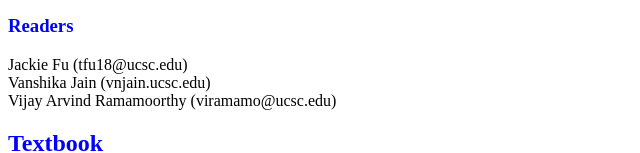
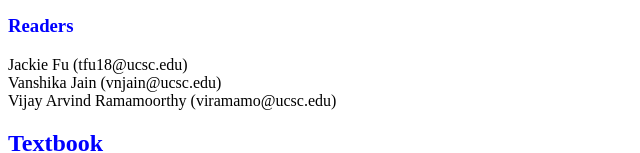
Before and after one commit to ddb210/cse102f25, a plain HTML site: page index.html in a window 1280 px wide. Shown: the part 650-803 px from the top of the page, 0-640 px from the left. Drawn offline with Linux system fonts and the light colour scheme.

Commit message:
Update index.html

```diff
--- a/index.html
+++ b/index.html
@@ -216,7 +216,7 @@ Pragya Maruwada (pmaruwad@ucsc.edu)
 
 <h3>Readers</h3>
 <p>Jackie Fu (tfu18@ucsc.edu) <br>
-	Vanshika Jain (vnjain.ucsc.edu)<br>
+	Vanshika Jain (vnjain@ucsc.edu)<br>
 Vijay Arvind Ramamoorthy (viramamo@ucsc.edu)</p>
 
 <!--
```
